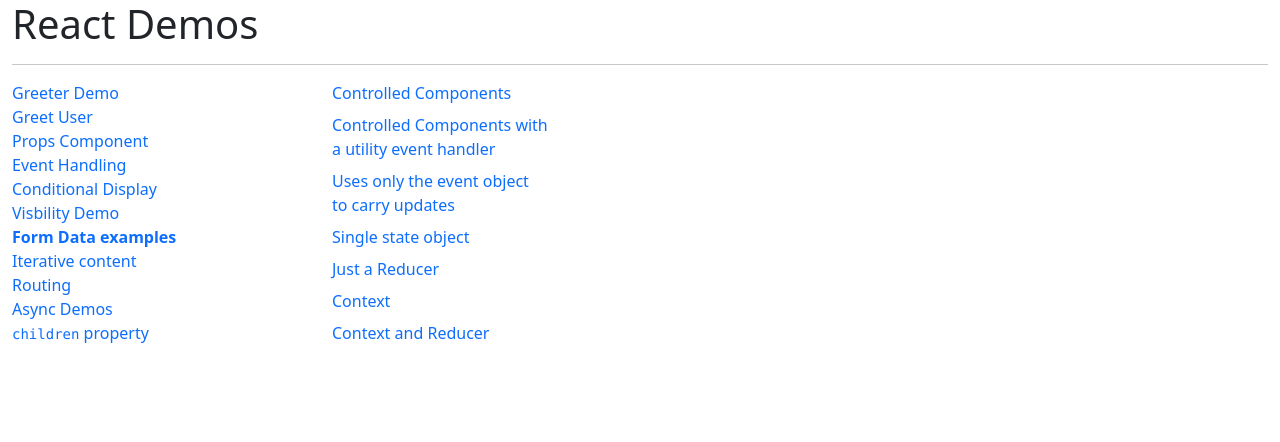
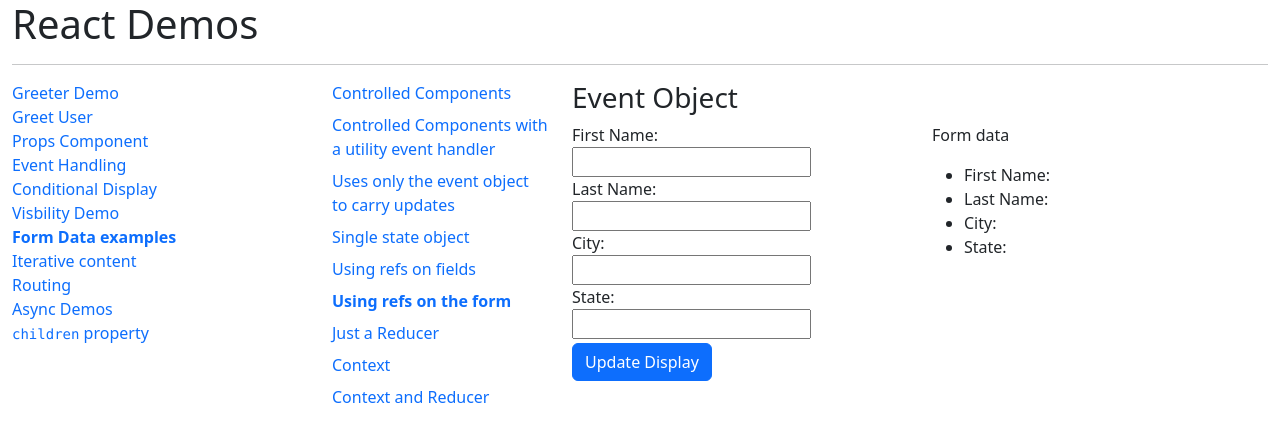
Before and after one commit to speedingplanet/react-ts-demos, a React (Vite) app: page /form-data/using-refs-on-form in a window 1280 px wide. Shown: the top 442 px of the page. Built offline with nearby package versions, Linux system fonts and the light colour scheme.

Commit message:
More forms demos

```diff
--- a/src/form-data/FormDataManager.tsx
+++ b/src/form-data/FormDataManager.tsx
@@ -7,6 +7,7 @@
 import FormWithReducer from './form-context/FormWithReducer';
 import './form-data.css';
 import FormWithContextAndReducer from './form-context/FormWithContextAndReducer';
+import FormDataRefFields from './FormDataRefFields';
 
 function FormDataManager() {
 	return (
@@ -29,6 +30,12 @@
 						</li>
 						<li>
 							<NavLink to="/form-data/single-state-object">Single state object</NavLink>
+						</li>
+						<li>
+							<NavLink to="/form-data/using-refs-on-fields">Using refs on fields</NavLink>
+						</li>
+						<li>
+							<NavLink to="/form-data/using-refs-on-form">Using refs on the form</NavLink>
 						</li>
 						<li>
 							<NavLink to="/form-data/plain-reducer">Just a Reducer</NavLink>
@@ -60,6 +67,14 @@
 							element={<FormDataSingleStateObject />}
 						/>
 						<Route
+							path="using-refs-on-fields"
+							element={<FormDataRefFields />}
+						/>
+						<Route
+							path="using-refs-on-form"
+							element={<FormDataRefFields />}
+						/>
+						<Route
 							path="plain-context"
 							element={<FormWithContext />}
 						/>
--- /dev/null
+++ b/src/form-data/FormDataRefFields.tsx
@@ -0,0 +1,117 @@
+import React, { useRef, useState } from 'react';
+import FormDataDisplay from './FormDataDisplay';
+
+export interface FormState {
+	firstName: string;
+	lastName: string;
+	city: string;
+	state: string;
+}
+
+const initialState = {
+	firstName: '',
+	lastName: '',
+	city: '',
+	state: '',
+};
+
+function FormDataRefFields() {
+	const [formState, setFormState] = useState<FormState>(initialState);
+
+	const firstNameRef = useRef<HTMLInputElement>(null);
+	const lastNameRef = useRef<HTMLInputElement>(null);
+	const cityRef = useRef<HTMLInputElement>(null);
+	const stateRef = useRef<HTMLInputElement>(null);
+	const formRef = useRef<HTMLFormElement>(null);
+
+	function handleFormUpdate() {
+		// Update the entire state object reference so React can detect it
+		let nextState: FormState = { ...formState };
+
+		nextState.firstName = firstNameRef.current!.value;
+		nextState.lastName = lastNameRef.current!.value;
+		nextState.city = cityRef.current!.value;
+		nextState.state = stateRef.current!.value;
+
+		setFormState(nextState);
+	}
+
+	return (
+		<>
+			<h3>Event Object</h3>
+			<div className="row">
+				<div className="col">
+					<form>
+						{/* First Name */}
+						<div>
+							<label htmlFor="first-name">First Name: </label>
+						</div>
+						<div>
+							<input
+								type="text"
+								name="firstName"
+								id="first-name"
+								ref={firstNameRef}
+							/>
+						</div>
+						{/* Last Name */}
+						<div>
+							<label htmlFor="last-name">Last Name: </label>
+						</div>
+						<div>
+							<input
+								type="text"
+								name="lastName"
+								id="last-name"
+								ref={lastNameRef}
+							/>
+						</div>
+						{/* City */}
+						<div>
+							<label htmlFor="city">City: </label>
+						</div>
+						<div>
+							<input
+								type="text"
+								name="city"
+								id="city"
+								ref={cityRef}
+							/>
+						</div>
+						{/* State */}
+						<div>
+							<label htmlFor="state">State: </label>
+						</div>
+						<div>
+							<input
+								type="text"
+								name="state"
+								id="state"
+								ref={stateRef}
+							/>
+						</div>
+						<div className="mt-1">
+							<button
+								type="button"
+								className="btn btn-primary"
+								onClick={handleFormUpdate}
+							>
+								Update Display
+							</button>
+						</div>
+					</form>
+				</div>
+				<div className="col">
+					<FormDataDisplay
+						firstName={formState.firstName}
+						lastName={formState.lastName}
+						city={formState.city}
+						state={formState.state}
+					/>
+				</div>
+			</div>
+		</>
+	);
+}
+
+export default FormDataRefFields;
```
Also changed, not shown: src/form-data/FormDataRef.tsx (added, +113 -0 lines), src/data/rest-server-data.json.
